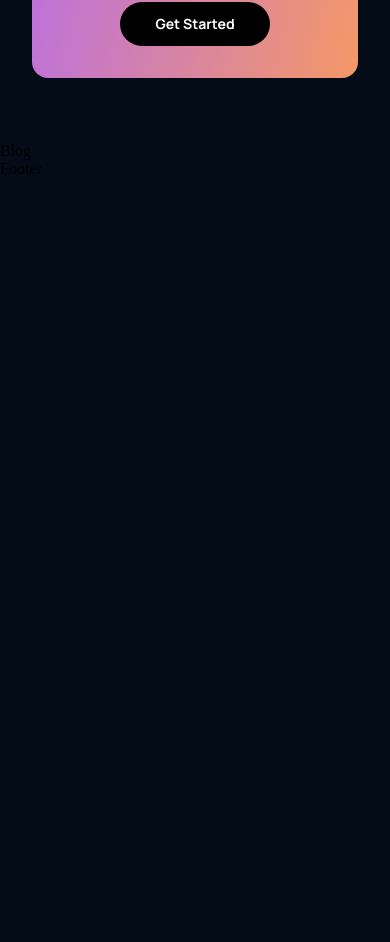
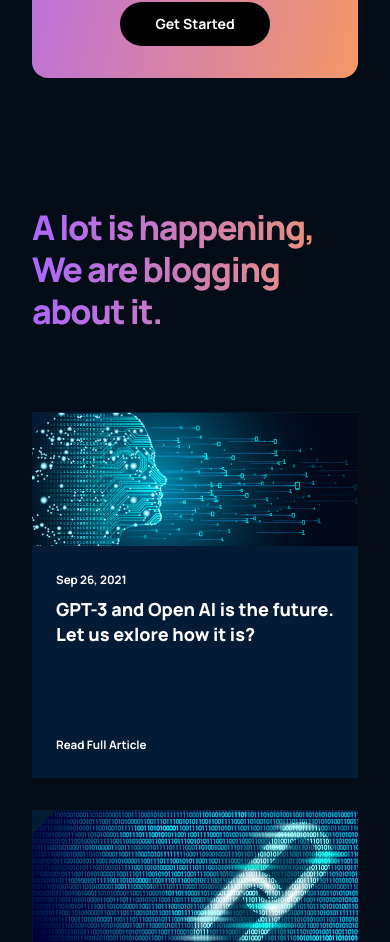
Before and after one commit to dtaccola/gpt3, a React (Create React App) app: page / in a window 390 px wide. Shown: the part 4632-5574 px from the top of the page. Before the commit the page ends 4810 px from the top, so only its background shows below. Built offline with nearby package versions, Linux system fonts and the light colour scheme.

Commit message:
seção blog e componente article

```diff
--- a/src/components/Article/Article.jsx
+++ b/src/components/Article/Article.jsx
@@ -1,10 +1,19 @@
 import React from 'react'
 import './article.css'
 
-function Article() {
+const Article = ({ imgUrl, date, title }) => {
   return (
-    <div>
-      Article
+    <div className="gpt3__blog-container_article">
+      <div className="gpt3__blog-container_article-image">
+        <img src={imgUrl} alt="blog" />
+      </div>
+      <div className="gpt3__blog-container_article-content">
+        <div>
+          <p>{date}</p>
+          <h3>{title}</h3>
+        </div>
+        <p>Read Full Article</p>
+      </div>
     </div>
   )
 }
--- a/src/components/Article/article.css
+++ b/src/components/Article/article.css
@@ -0,0 +1,58 @@
+.gpt3__blog-container_article {
+  width: 100%;
+  height: 100%;
+
+  display: flex;
+  flex-direction: column;
+  background: var(--color-footer);
+}
+
+.gpt3__blog-container_article-image {
+  width: 100%;
+  height: 100%;
+  background: var(--color-footer);
+}
+
+.gpt3__blog-container_article-image img {
+  width: 100%;
+  height: 100%;
+}
+
+.gpt3__blog-container_article-content {
+  display: flex;
+  flex-direction: column;
+  justify-content: space-between;
+
+  padding: 1rem 1.5rem;
+  height: 100%;
+}
+
+.gpt3__blog-container_article-content p {
+  font-family: var(--font-family);
+  font-weight: bold;
+  font-size: 11.649px;
+  line-height: 35px;
+  color: #FFFFFF;
+}
+
+.gpt3__blog-container_article-content h3 {
+  font-family: var(--font-family);
+  font-weight: 800;
+  font-size: 25.11px;
+  line-height: 30px;
+  color: #FFFFFF;
+
+  margin-bottom: 5rem;
+  cursor: pointer;
+}
+
+.gpt3__blog-container_article-content p:last-child {
+  cursor: pointer;
+}
+
+@media screen and (max-width: 550px) {
+  .gpt3__blog-container_article-content h3 {
+    font-size: 18px;
+    line-height: 25px;
+  }
+}
--- a/src/containers/Blog/Blog.jsx
+++ b/src/containers/Blog/Blog.jsx
@@ -1,10 +1,27 @@
 import React from 'react'
+import { Article } from '../../components'
+import { blog01, blog02, blog03, blog04, blog05 } from './imports'
 import './blog.css'
 
 function Blog() {
   return (
-    <div>
-      Blog
+    <div className="gpt3__blog section__padding" id="blog">
+      <div className="gpt3__blog-heading">
+        <h1 className="gradient__text">
+          A lot is happening, We are blogging about it.
+        </h1>
+      </div>
+      <div className="gpt3__blog-container">
+        <div className="gpt3__blog-container_groupA">
+          <Article imgUrl={blog01} date="Sep 26, 2021" title="GPT-3 and Open  AI is the future. Let us exlore how it is?" />
+        </div>
+        <div className="gpt3__blog-container_groupB">
+          <Article imgUrl={blog02} date="Sep 26, 2021" title="GPT-3 and Open  AI is the future. Let us exlore how it is?" />
+          <Article imgUrl={blog03} date="Sep 26, 2021" title="GPT-3 and Open  AI is the future. Let us exlore how it is?" />
+          <Article imgUrl={blog04} date="Sep 26, 2021" title="GPT-3 and Open  AI is the future. Let us exlore how it is?" />
+          <Article imgUrl={blog05} date="Sep 26, 2021" title="GPT-3 and Open  AI is the future. Let us exlore how it is?" />
+        </div>
+      </div>
     </div>
   )
 }
--- a/src/containers/Blog/blog.css
+++ b/src/containers/Blog/blog.css
@@ -0,0 +1,77 @@
+.gpt3__blog {
+  display: flex;
+  flex-direction: column;
+}
+
+.gpt3__blog-heading {
+  width: 100%;
+  text-align: left;
+
+  margin-bottom: 5rem;
+}
+
+.gpt3__blog-heading h1 {
+  font-family: var(--font-family);
+  font-weight: 800;
+  font-size: 62px;
+  line-height: 75px;
+  letter-spacing: -0.04em;
+}
+
+.gpt3__blog-container {
+  display: flex;
+  flex-direction: row;
+}
+
+.gpt3__blog-container_groupA {
+  flex: 0.75;
+  margin-right: 2rem;
+}
+
+.gpt3__blog-container_groupB {
+  flex: 1;
+
+  display: grid;
+  grid-template-columns: repeat(2, 1fr);
+  grid-gap: 2rem;
+}
+
+@media screen and (max-width: 990px) {
+  .gpt3__blog-container {
+    flex-direction: column-reverse;
+  }
+
+  .gpt3__blog-container_groupA {
+    margin: 2rem 0;
+  }
+
+  .gpt3__blog-container_groupA .gpt3__blog-container_article {
+    width: 48%;
+  }
+
+  .gpt3__blog-container_groupA .gpt3__blog-container_article-image {
+    height: 250px;
+  }
+}
+
+@media screen and (max-width: 700px) {
+  .gpt3__blog-container_groupB {
+    grid-template-columns: repeat(1, 1fr);
+  }
+
+  .gpt3__blog-container_groupA .gpt3__blog-container_article {
+    width: 100%;
+  }
+
+  .gpt3__blog-heading h1 {
+    font-size: 46px;
+    line-height: 52px;
+  }
+}
+
+@media screen and (max-width: 550px) {
+  .gpt3__blog-heading h1 {
+    font-size: 34px;
+    line-height: 42px;
+  }
+}
--- /dev/null
+++ b/src/containers/Blog/imports.js
@@ -0,0 +1,13 @@
+import blog01 from '../../assets/blog01.png'
+import blog02 from '../../assets/blog02.png'
+import blog03 from '../../assets/blog03.png'
+import blog04 from '../../assets/blog04.png'
+import blog05 from '../../assets/blog05.png'
+
+export {
+  blog01,
+  blog02,
+  blog03,
+  blog04,
+  blog05,
+}
```
